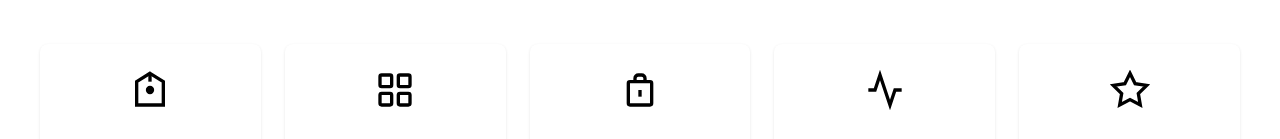
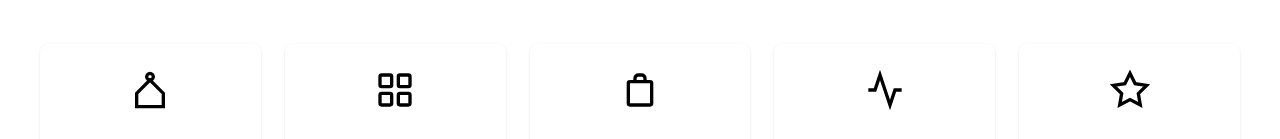
Before and after one commit to jbhatnagar00/CLST-2, a React (Vite) app: page / in a window 1280 px wide. Shown: the part 655-794 px from the top of the page. Built offline with nearby package versions, Linux system fonts and the light colour scheme.

Commit message:
Update HomePage.tsx

```diff
--- a/src/pages/HomePage.tsx
+++ b/src/pages/HomePage.tsx
@@ -127,9 +127,8 @@ const HomePage = () => {
               description="Organize your wardrobe digitally. Upload photos and categorize items."
               icon={
                 <svg width="40" height="40" viewBox="0 0 24 24" fill="none" stroke="currentColor" strokeWidth="2">
-                  <path d="M12 2L20 7V21H4V7L12 2Z" />
-                  <path d="M12 2V7" />
-                  <circle cx="12" cy="12" r="1.5" fill="currentColor" />
+                  <path d="M12 2C11 2 10 3 10 4C10 5 11 6 12 6C13 6 14 5 14 4C14 3 13 2 12 2Z" />
+                  <path d="M12 6L4 14V22H20V14L12 6Z" />
                 </svg>
               }
               link="/closet"
@@ -156,7 +155,6 @@ const HomePage = () => {
                 <svg width="40" height="40" viewBox="0 0 24 24" fill="none" stroke="currentColor" strokeWidth="2">
                   <rect x="5" y="7" width="14" height="14" rx="1" />
                   <path d="M9 7V5C9 3.895 9.895 3 11 3H13C14.105 3 15 3.895 15 5V7" />
-                  <line x1="12" y1="12" x2="12" y2="16" />
                 </svg>
               }
               link="/marketplace"
```
